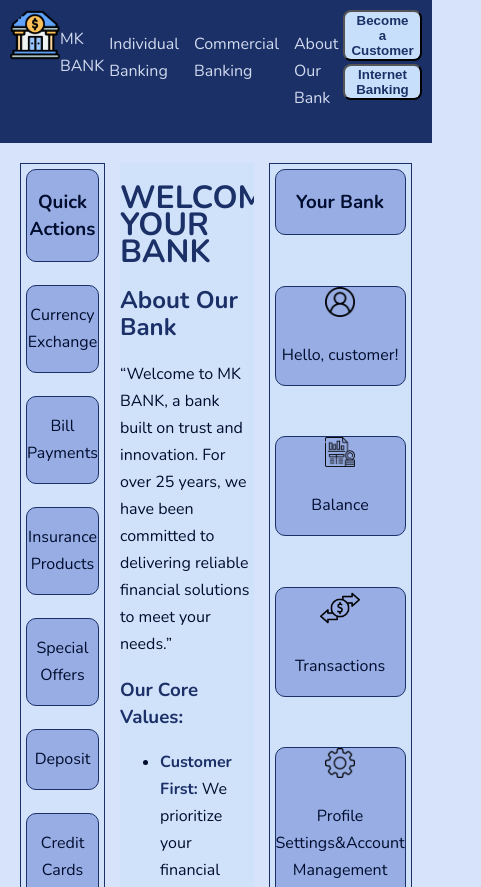
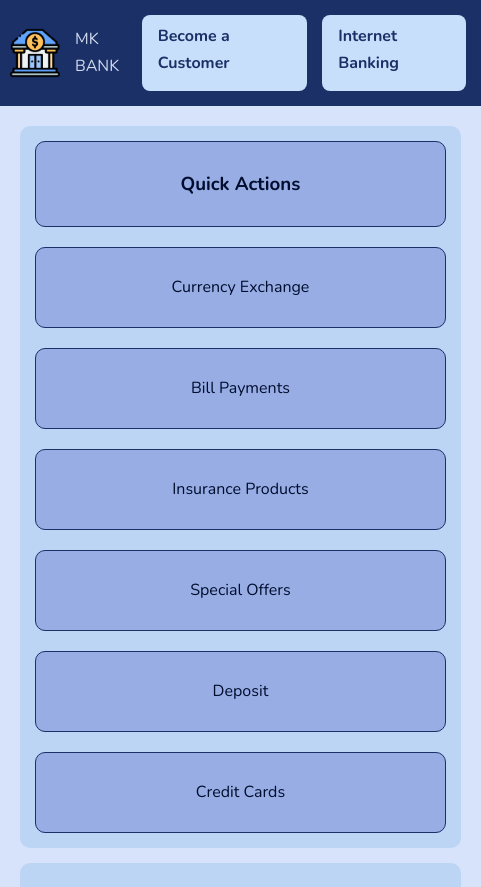
Before and after one commit to mervekldrm/ceng3507-web, a plain HTML site: page bank-website-HW/index.html in a window 390 px wide. Shown: the top 887 px of the page, 481 px wide, since content can reach past the window. Drawn offline with nearby package versions, Linux system fonts and the light colour scheme.

Commit message:
responsiveness added

```diff
--- a/bank-website-HW/index.css
+++ b/bank-website-HW/index.css
@@ -1,91 +1,142 @@
-body{
+body {
     display: flex;
     flex-direction: column;
-    justify-content: space-between;
+    min-height: 100vh;
+    margin: 0;
+    padding: 0;
     font-family: Nunito, Roboto, Arial, sans-serif;
     line-height: 27px;
-    background-color:#d6e3fa;
+    background-color: #d6e3fa;
     color: #000d2e;
-    height: 100vh;
     width: fit-content;
-    margin: 0;
-    padding: 0;
+}
 
-}
-header{
+header {
     display: flex;
     justify-content: space-between;
     padding: 10px;
     color: #d2daee;
-    background-color:#1a3067;
+    background-color: #1a3067;
+}
+
+.cursor-pointer{
+    cursor: pointer;
 
 }
-
-.right-header > button {
-    background-color:#c7dffa;
-    color:#1a3067;
+.click {
+    background-color: #c7dffa;
+    color: #1a3067;
     border-radius: 8px;
-    cursor: pointer;
+    padding: 8px 16px;
+    margin: 5px;
 }
 
-.left-header{
+.left-header {
     display: flex;
+    align-items: center;
+    gap: 15px;
 }
-.banking-categories{
+
+.banking-categories {
     display: flex;
     gap: 15px;
     padding: 5px;
 }
-.head-color{
-    color: #1a3067;
-}
+
 .main-container {
-    display: grid;
-    grid-template-columns: 1fr 3fr 1fr;
+    flex: 1;
+    display: flex;
     gap: 15px;
     padding: 20px;
-    min-height: calc(100vh - 100px);/* height to fit viewport - header and footer */
     background-image: url(assets/banking-bg.png);
-}
-.main-middle {
-    overflow-y:scroll; /* for scrolling/ auto also works */
-    background-color: rgba(199, 223, 250, 0.4);
-
+    background-size: cover;
+    background-position: center;
+    overflow: hidden;
 }
 
-.sidebar-right, .sidebar-left {
-    display: flex;
-    justify-content: space-between;
-    background-color: rgba(199, 223, 250, 0.4);
-    text-align: center;
-    flex-direction: column;
-    border: 1px solid rgb(26, 48, 103);
-    height:m;
-
+.main-middle {
+    flex: 3;
+    overflow-y: auto; /* scroll also woorks */
+    background-color: rgba(178, 208, 243, 0.7);
+    padding: 20px;
+    border-radius: 10px;
+    max-height: calc(100vh - 200px); /* screen - header and footer height */
 }
 
-.sidebar-right > div, .sidebar-left > div{
+.sidebar-left, .sidebar-right {
+    flex: 1;
+    display: flex;
+    flex-direction: column;
+    gap: 10px;
+    background-color: rgba(178, 208, 243, 0.7);
+    padding: 10px;
+    border-radius: 10px;
+}
+
+.sidebar-right > div, .sidebar-left > div {
     border: 1px solid #1a3067;
     border-radius: 10px;
+    text-align: center;
     margin: 5px;
-    background-color:#97ade4;
+    background-color: #97ade4;
+    padding: 10px;
 }
 
+footer {
+    background-color: #1a3067;
+    color: #d2daee;
+    padding: 20px 0;
+    margin-top: auto;
+}
 
-footer{
-
-    background-color:#1a3067;
-    color: #d2daee;
-
-    /*background: linear-gradient(to bottom, #d6dfef, #1a3067);*/
-
-}
-.footer-top{
+.footer-top {
     display: grid;
-    grid-template-columns: 1fr 1fr 1fr;
+    grid-template-columns: repeat(3, 1fr); /*short for 1fr 1fr 1fr for width*/
+    gap: 20px;
+    padding: 0 20px;
 }
 
 footer a {
-    color: #d2daee; /*fix the color that comes with link*/
-    text-decoration: none; /* Removes the automatic underline */
+    color: #d2daee;
+    text-decoration: none;
 }
+
+.section-of-middle{
+    background-color: rgba(238, 239, 255, 0.7);
+    padding: 20px;
+    margin-bottom: 20px;
+    border-radius: 10px;
+}
+
+.head-color {
+    color: #1a3067;
+    margin-bottom: 15px;
+}
+
+/* Media query for Responsiveness */
+@media screen and (max-width: 768px) {
+    .main-container {
+        flex-direction: column;
+    }
+
+    .main-middle {
+        max-height: none; /* Allow content to flow on mobile */
+        overflow-y: visible;
+    }
+
+
+
+    .banking-categories {
+        display: none;
+    }
+
+    .right-header {
+        display: flex;
+        gap: 5px;
+    }
+
+    .right-header > button {
+        padding: 5px 10px;
+        font-size: 0.9em;
+    }
+}
--- a/bank-website-HW/index.html
+++ b/bank-website-HW/index.html
@@ -21,7 +21,7 @@
                 <img src="assets/bank.png" title="main page" alt="bank logo"
                 height="50px" width="50px">
                 <p>MK BANK</p>
-                <div class="banking-categories">
+                <div class="banking-categories cursor-pointer">
                 <p>Individual Banking</p>
                 <p>Commercial Banking</p>
                 <p>About Our Bank</p>
@@ -30,9 +30,9 @@
 
             </div>
 
-            <div class="right-header">
-                <button><b>Become a Customer</b></button>
-                <button><b>Internet Banking</b></button>
+            <div class="right-header cursor-pointer">
+                <p class="click"><b>Become a Customer</b></p>
+                <p class="click"><b>Internet Banking</b></p>
             </div>
 
 
@@ -40,25 +40,25 @@
         </header>
         <div class="main-container">
             <div class="sidebar-left">
-                <div>
+                <div class="cursor-pointer">
                     <h3>Quick Actions</h3>
                 </div>
-                <div>
+                <div class="cursor-pointer">
                 <p>Currency Exchange</p>
                 </div>
-                <div>
+                <div class="cursor-pointer">
                     <p>Bill Payments</p>
                 </div>
-                <div>
+                <div class="cursor-pointer">
                     <p>Insurance Products</p>
                 </div>
-                <div>
+                <div class="cursor-pointer">
                     <p>Special Offers</p>
                 </div>
-                <div>
+                <div class="cursor-pointer">
                     <p>Deposit</p>
                 </div>
-                <div>
+                <div class="cursor-pointer">
                     <p>Credit Cards</p>
                 </div>
             </div>
@@ -67,7 +67,7 @@
                 <div class="main-head">
                     <h1 class="head-color">WELCOME YOUR BANK</h1>
                 </div>
-                <article class="section">
+                <article class="section-of-middle">
                     <h2 class="head-color">About Our Bank</h2>
                     <p>
                         “Welcome to MK BANK, a bank built on trust and innovation. For over 25 years, we have been committed to delivering reliable financial solutions to meet your needs.”
@@ -88,7 +88,7 @@
                         </li>
                     </ul>
                 </article>
-                <article class="section">
+                <article class="section-of-middle">
                     <h2 class="head-color">Featured Credit Cards:</h2>
                     <p>Highlight special credit card offers:</p>
                     <h3 class="head-color">Platinum Credit Card:</h3>
@@ -104,7 +104,7 @@
                         <li>Annual Fee Waived – First year’s fee is waived for new customers.</li>
                     </ul>
                 </article>
-                <article class="section">
+                <article class="section-of-middle">
                     <h2 class="head-color">Loans and Financing Options:</h2>
                     <h3 class="head-color">Personal Loans:</h3>
                     <ul>
@@ -122,26 +122,26 @@
             </div>
 
             <div class="sidebar-right">
-                <div>
+                <div  class="cursor-pointer">
                     <h3>Your Bank</h3>
                 </div>
-                <div>
+                <div class="cursor-pointer">
                     <img src="assets/profile.png" alt="profile photo"
                     height="30px" width="30px">
                     <p>Hello, customer!</p>
                 </div>
-                <div>
+                <div class="cursor-pointer">
                     <img src="assets/balance.png" alt="profile photo"
                     height="30px" width="30px">
                     <p>Balance</p>
                 </div>
-                <div>
+                <div class="cursor-pointer">
                     <img src="assets/transaction.png" alt="profile photo"
                     height="40px" width="40px">
                     <p>Transactions</p>
                 </div>
 
-                <div>
+                <div class="cursor-pointer">
                     <img src="assets/settings.png" alt="profile photo"
                     height="30px" width="30px">
                     <p>Profile Settings&Account Management</p>
@@ -173,7 +173,7 @@
                                     <p>Social Media</p>
                                     <li><a href="#">Instagram</a></li>
                                     <li><a href="#">X</a></li>
-                                    <li><a href="#">LinkedIn</a></li>
+                                    <li><a href="https://www.linkedin.com/in/mervekaldirim/">LinkedIn</a></li>
                                 </ul>
                             </ul>
                         </div>
```
